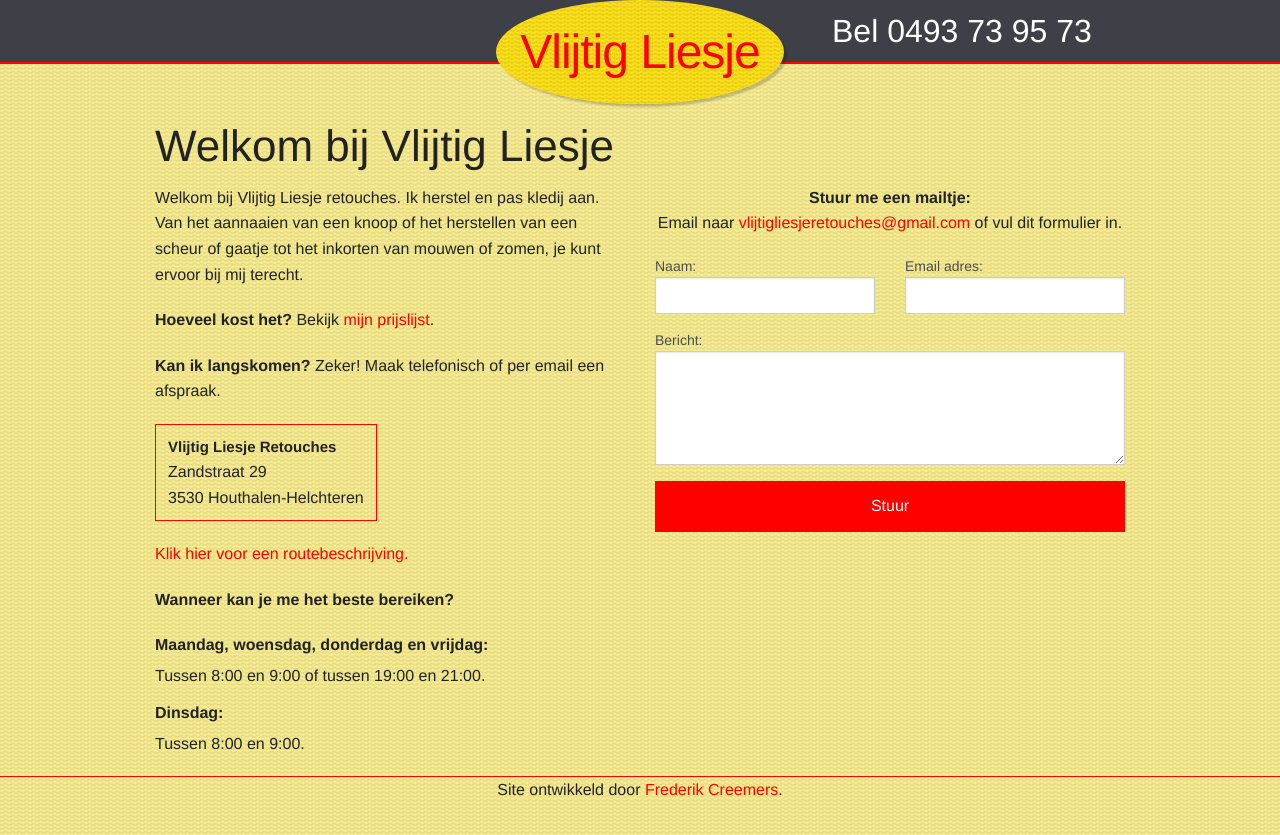
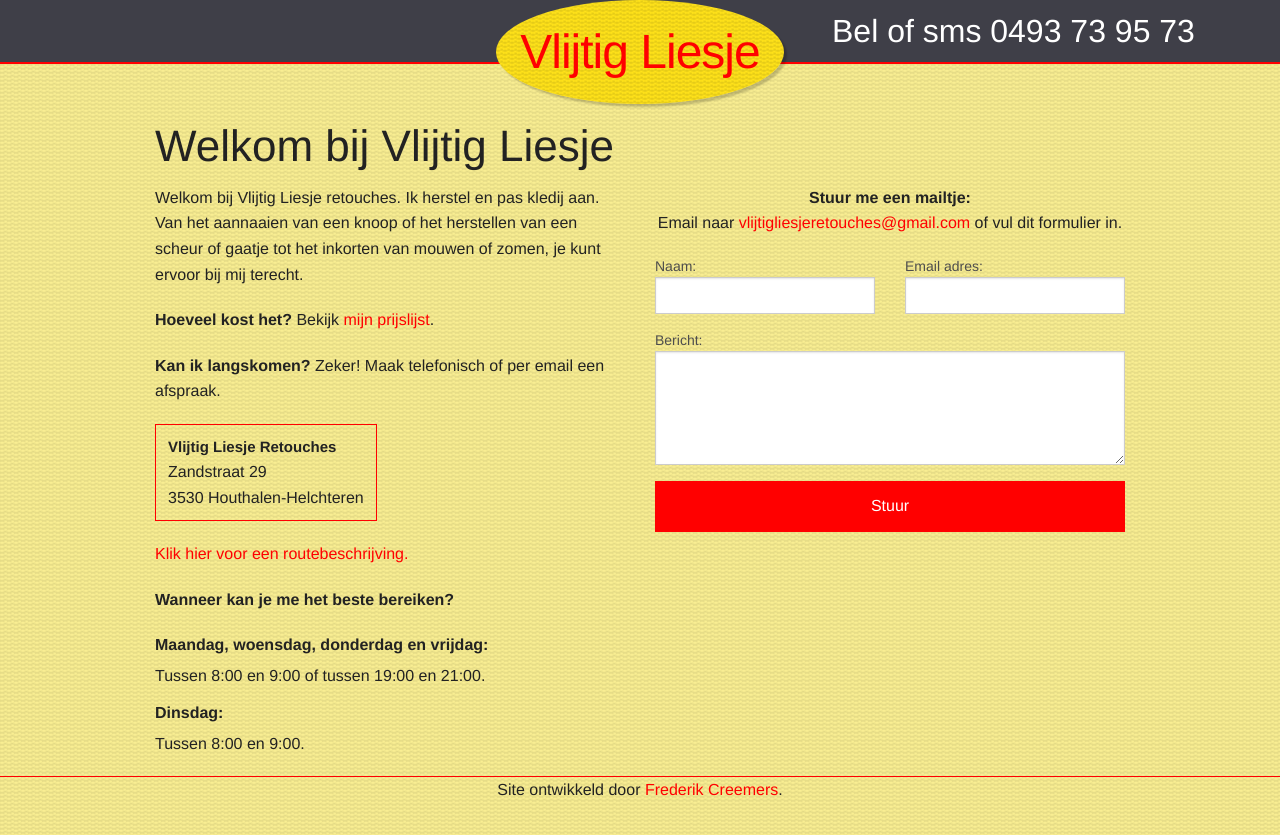
Before and after one commit to vlijtigliesje/vlijtigliesje.github.io, a Jekyll site: the page built from index.html, in a window 1280 px wide. Shown: the top 835 px of the page. Built offline with Jekyll 4.4.1, drawn with Linux system fonts in a browser that asks for light colours.

Commit message:
bel of sms in header

```diff
--- a/_includes/header.html
+++ b/_includes/header.html
@@ -2,5 +2,5 @@
     <a class="site-title">
         Vlijtig Liesje
     </a>
-    <span class="phone show-for-large-up">Bel 0493 73 95 73</span>
+    <span class="phone show-for-large-up">Bel of sms 0493 73 95 73</span>
 </header>
```
